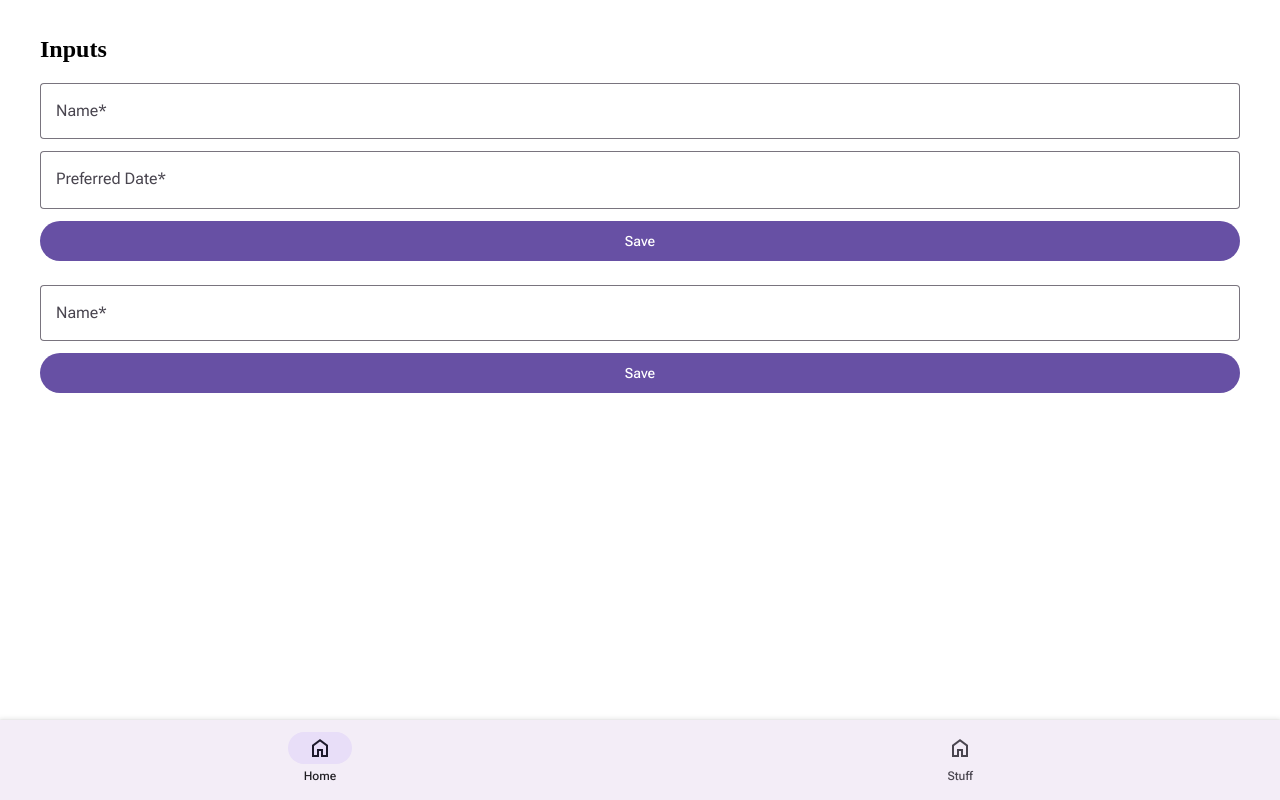
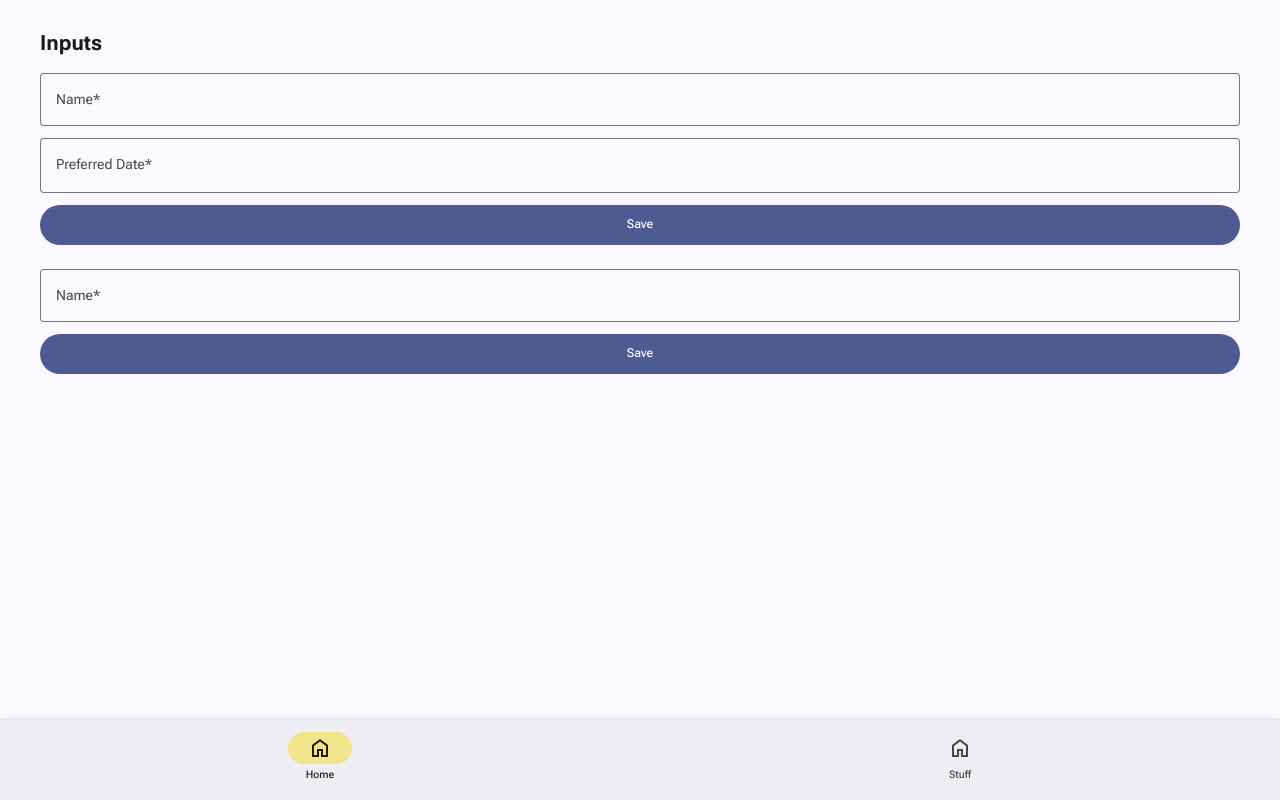
Before and after one commit to treeder/material, a website: page demo/index.html in a window 1280 px wide. Drawn offline with nearby package versions, Linux system fonts and the light colour scheme.

Commit message:
Add light/dark theme to demo

```diff
--- /dev/null
+++ b/demo/css/dark.css
@@ -0,0 +1,51 @@
+:root {
+    --md-sys-color-primary: rgb(183 196 255);
+    --md-sys-color-surface-tint: rgb(183 196 255);
+    --md-sys-color-on-primary: rgb(30 45 97);
+    --md-sys-color-primary-container: rgb(54 68 121);
+    --md-sys-color-on-primary-container: rgb(221 225 255);
+    --md-sys-color-secondary: rgb(213 200 113);
+    --md-sys-color-on-secondary: rgb(55 49 0);
+    --md-sys-color-secondary-container: rgb(79 71 0);
+    --md-sys-color-on-secondary-container: rgb(242 228 138);
+    --md-sys-color-tertiary: rgb(228 186 218);
+    --md-sys-color-on-tertiary: rgb(67 39 63);
+    --md-sys-color-tertiary-container: rgb(92 61 86);
+    --md-sys-color-on-tertiary-container: rgb(255 215 244);
+    --md-sys-color-error: rgb(255 180 171);
+    --md-sys-color-on-error: rgb(105 0 5);
+    --md-sys-color-error-container: rgb(147 0 10);
+    --md-sys-color-on-error-container: rgb(255 218 214);
+    --md-sys-color-background: rgb(18 19 24);
+    --md-sys-color-on-background: rgb(227 225 233);
+    --md-sys-color-surface: rgb(18 19 24);
+    --md-sys-color-on-surface: rgb(227 225 233);
+    --md-sys-color-surface-variant: rgb(69 70 79);
+    --md-sys-color-on-surface-variant: rgb(198 197 208);
+    --md-sys-color-outline: rgb(144 144 154);
+    --md-sys-color-outline-variant: rgb(69 70 79);
+    --md-sys-color-shadow: rgb(0 0 0);
+    --md-sys-color-scrim: rgb(0 0 0);
+    --md-sys-color-inverse-surface: rgb(227 225 233);
+    --md-sys-color-inverse-on-surface: rgb(47 48 54);
+    --md-sys-color-inverse-primary: rgb(78 91 146);
+    --md-sys-color-primary-fixed: rgb(221 225 255);
+    --md-sys-color-on-primary-fixed: rgb(5 22 75);
+    --md-sys-color-primary-fixed-dim: rgb(183 196 255);
+    --md-sys-color-on-primary-fixed-variant: rgb(54 68 121);
+    --md-sys-color-secondary-fixed: rgb(242 228 138);
+    --md-sys-color-on-secondary-fixed: rgb(32 28 0);
+    --md-sys-color-secondary-fixed-dim: rgb(213 200 113);
+    --md-sys-color-on-secondary-fixed-variant: rgb(79 71 0);
+    --md-sys-color-tertiary-fixed: rgb(255 215 244);
+    --md-sys-color-on-tertiary-fixed: rgb(44 18 41);
+    --md-sys-color-tertiary-fixed-dim: rgb(228 186 218);
+    --md-sys-color-on-tertiary-fixed-variant: rgb(92 61 86);
+    --md-sys-color-surface-dim: rgb(18 19 24);
+    --md-sys-color-surface-bright: rgb(56 57 63);
+    --md-sys-color-surface-container-lowest: rgb(13 14 19);
+    --md-sys-color-surface-container-low: rgb(26 27 33);
+    --md-sys-color-surface-container: rgb(31 31 37);
+    --md-sys-color-surface-container-high: rgb(41 42 47);
+    --md-sys-color-surface-container-highest: rgb(52 52 58);
+}
--- /dev/null
+++ b/demo/css/light.css
@@ -0,0 +1,51 @@
+:root {
+    --md-sys-color-primary: rgb(78 91 146);
+    --md-sys-color-surface-tint: rgb(78 91 146);
+    --md-sys-color-on-primary: rgb(255 255 255);
+    --md-sys-color-primary-container: rgb(221 225 255);
+    --md-sys-color-on-primary-container: rgb(5 22 75);
+    --md-sys-color-secondary: rgb(104 95 18);
+    --md-sys-color-on-secondary: rgb(255 255 255);
+    --md-sys-color-secondary-container: rgb(242 228 138);
+    --md-sys-color-on-secondary-container: rgb(32 28 0);
+    --md-sys-color-tertiary: rgb(117 84 111);
+    --md-sys-color-on-tertiary: rgb(255 255 255);
+    --md-sys-color-tertiary-container: rgb(255 215 244);
+    --md-sys-color-on-tertiary-container: rgb(44 18 41);
+    --md-sys-color-error: rgb(186 26 26);
+    --md-sys-color-on-error: rgb(255 255 255);
+    --md-sys-color-error-container: rgb(255 218 214);
+    --md-sys-color-on-error-container: rgb(65 0 2);
+    --md-sys-color-background: rgb(251 248 255);
+    --md-sys-color-on-background: rgb(26 27 33);
+    --md-sys-color-surface: rgb(251 248 255);
+    --md-sys-color-on-surface: rgb(26 27 33);
+    --md-sys-color-surface-variant: rgb(226 225 236);
+    --md-sys-color-on-surface-variant: rgb(69 70 79);
+    --md-sys-color-outline: rgb(118 118 128);
+    --md-sys-color-outline-variant: rgb(198 197 208);
+    --md-sys-color-shadow: rgb(0 0 0);
+    --md-sys-color-scrim: rgb(0 0 0);
+    --md-sys-color-inverse-surface: rgb(47 48 54);
+    --md-sys-color-inverse-on-surface: rgb(242 240 247);
+    --md-sys-color-inverse-primary: rgb(183 196 255);
+    --md-sys-color-primary-fixed: rgb(221 225 255);
+    --md-sys-color-on-primary-fixed: rgb(5 22 75);
+    --md-sys-color-primary-fixed-dim: rgb(183 196 255);
+    --md-sys-color-on-primary-fixed-variant: rgb(54 68 121);
+    --md-sys-color-secondary-fixed: rgb(242 228 138);
+    --md-sys-color-on-secondary-fixed: rgb(32 28 0);
+    --md-sys-color-secondary-fixed-dim: rgb(213 200 113);
+    --md-sys-color-on-secondary-fixed-variant: rgb(79 71 0);
+    --md-sys-color-tertiary-fixed: rgb(255 215 244);
+    --md-sys-color-on-tertiary-fixed: rgb(44 18 41);
+    --md-sys-color-tertiary-fixed-dim: rgb(228 186 218);
+    --md-sys-color-on-tertiary-fixed-variant: rgb(92 61 86);
+    --md-sys-color-surface-dim: rgb(219 217 224);
+    --md-sys-color-surface-bright: rgb(251 248 255);
+    --md-sys-color-surface-container-lowest: rgb(255 255 255);
+    --md-sys-color-surface-container-low: rgb(244 242 250);
+    --md-sys-color-surface-container: rgb(239 237 244);
+    --md-sys-color-surface-container-high: rgb(233 231 239);
+    --md-sys-color-surface-container-highest: rgb(227 225 233);
+}
--- /dev/null
+++ b/demo/css/styles.css
@@ -0,0 +1,23 @@
+@import url(light.css) (prefers-color-scheme: light);
+@import url(dark.css) (prefers-color-scheme: dark);
+
+html,
+body {
+    margin: 0;
+}
+
+:root {
+    --md-ref-typeface-brand: 'Roboto Flex', sans-serif;
+    --md-ref-typeface-plain: 'Roboto Flex', sans-serif;
+
+    background: var(--md-sys-color-background);
+    color: var(--md-sys-color-on-background);
+    font-family: var(--md-ref-typeface-plain);
+    font-size: 14px;
+}
+
+.container {
+    margin: 0 auto;
+    max-width: 1200px;
+    padding: 1rem;
+}
--- a/demo/index.html
+++ b/demo/index.html
@@ -12,7 +12,7 @@
   <link rel="preload" href="https://fonts.googleapis.com/css2?family=Material+Symbols+Outlined:opsz,wght,FILL,GRAD@20..48,100..700,0..1,-50..200&display=swap" as="style" onload="this.onload=null;this.rel='stylesheet'" />
   <link rel="preload" href="https://fonts.googleapis.com/css2?family=Roboto+Flex:wght@400;500;700&family=Roboto+Serif:wght@400;500;700&display=swap" as="style" onload="this.onload=null;this.rel='stylesheet'">
 
-  <link rel="stylesheet" href="/demo/styles.css" />
+  <link rel="stylesheet" href="/demo/css/styles.css" />
 
   <script type="importmap">
         {
--- a/demo/styles.css
+++ /dev/null
@@ -1,15 +0,0 @@
-html,
-body {
-    margin: 0;
-}
-
-:root {
-    --md-ref-typeface-brand: 'Roboto Flex', sans-serif;
-    --md-ref-typeface-plain: 'Roboto Flex', sans-serif;
-}
-
-.container {
-    margin: 0 auto;
-    max-width: 1200px;
-    padding: 1rem;
-}
```
